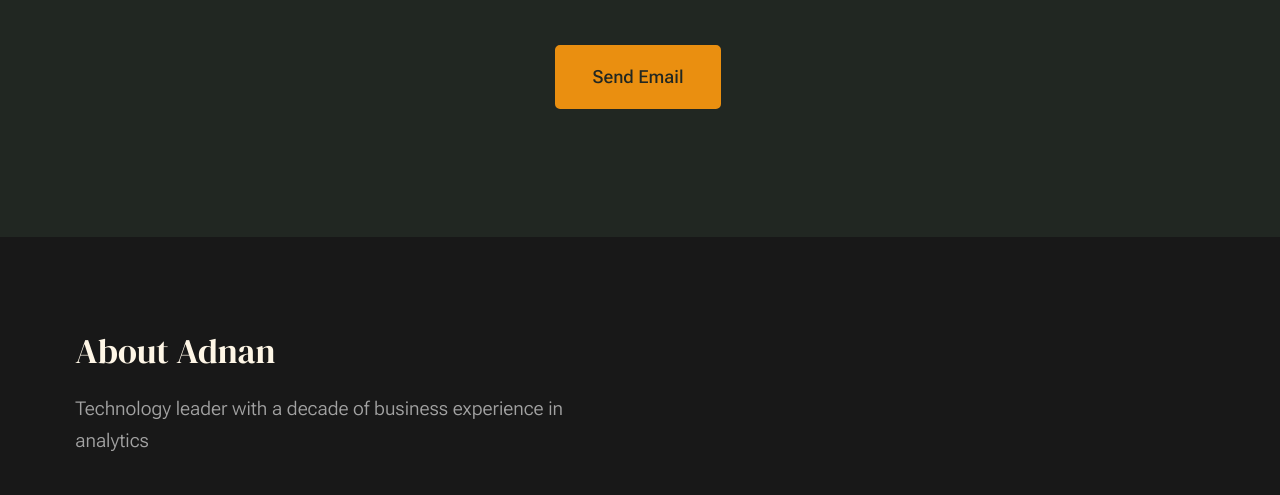
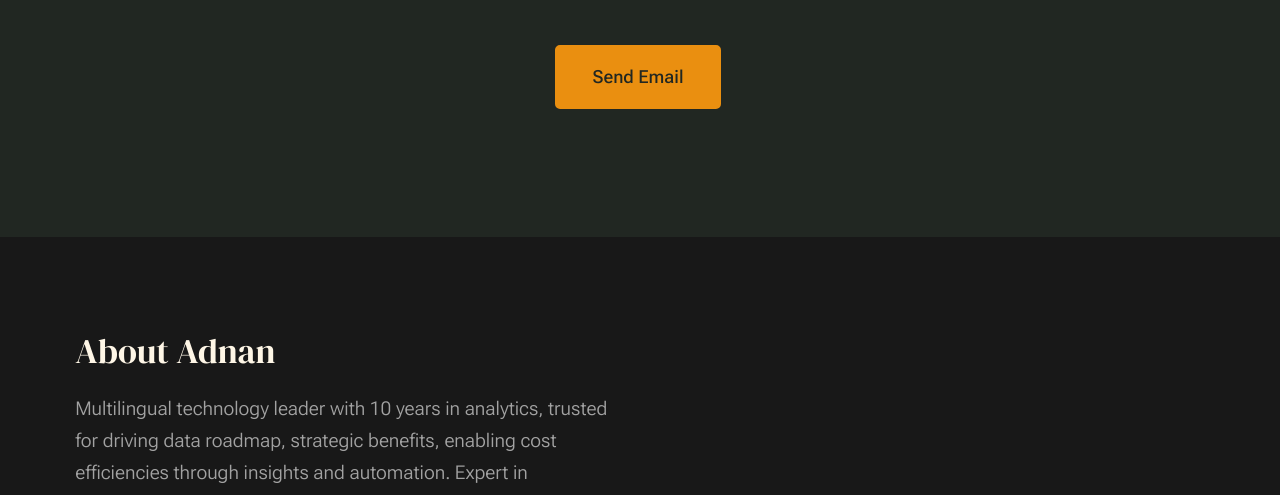
Before and after one commit to tamalchowdhury/adnansite, a plain HTML site: page index.html in a window 1280 px wide. Shown: the part 6197-6692 px from the top of the page. Drawn offline with Linux system fonts and the light colour scheme.

Commit message:
updates footer about text

```diff
--- a/index.html
+++ b/index.html
@@ -417,7 +417,7 @@
                 <div class="column xl-6 lg-6 md-12 s-footer__block s-footer__about">
                     <h3>About Adnan</h3>
                     <p>
-                        Technology leader with a decade of business experience in analytics
+                        Multilingual technology leader with 10 years in analytics, trusted for driving data roadmap, strategic benefits, enabling cost efficiencies through insights and automation. Expert in ERP/CRM/Database platform ecosystem and architecture assessment, budget planning and business review management, ocean-air procurement, tender, e-commerce supply chain.
                     </p>
                 </div>
                 <div class="column xl-3 lg-6 md-12 s-footer__block s-footer__site-links">
```
